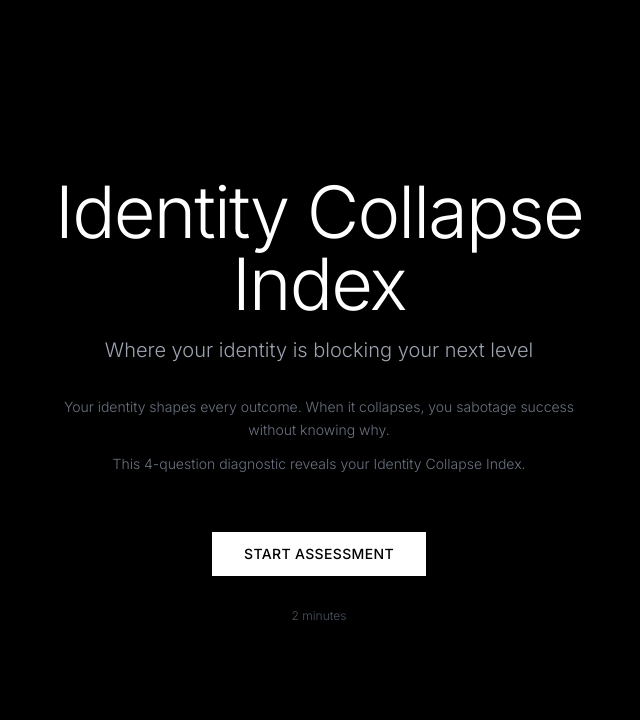
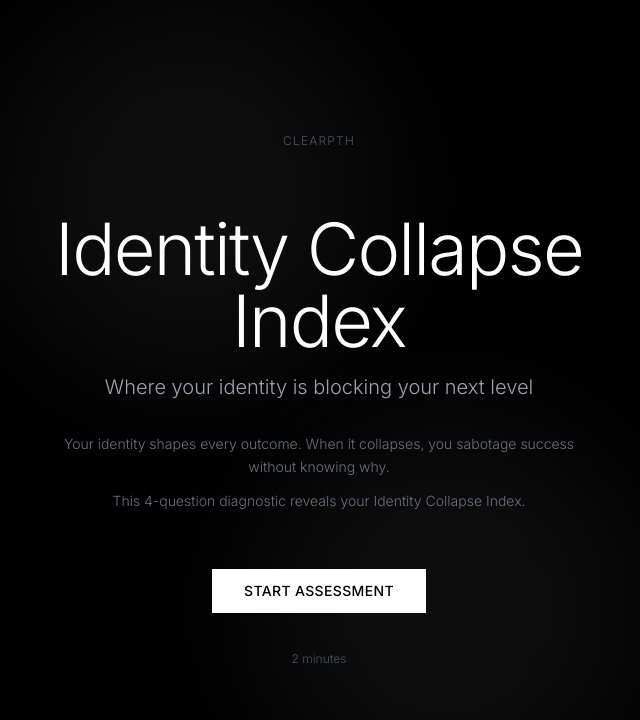
Before and after one commit to ewaters239811/levelup, a Next.js app: page / in a window 1280 px wide. Shown: the top 720 px of the page, without its empty margins (321-961 px from the left). Built offline with nearby package versions, Linux system fonts and the light colour scheme.

Commit message:
Add Clearpth branding, update CTA to 'Apply for 1:1 Consultation', and add design enhancements (gradient effects, grid patterns, button animations)

```diff
--- a/app/apply/page.tsx
+++ b/app/apply/page.tsx
@@ -14,8 +14,11 @@ export default function ApplyPage() {
 
   if (submitted) {
     return (
-      <div className="min-h-screen bg-black px-4 py-12">
-        <div className="w-full max-w-2xl mx-auto text-center space-y-6">
+      <div className="min-h-screen bg-black px-4 py-12 relative overflow-hidden">
+        <div className="absolute inset-0 overflow-hidden pointer-events-none">
+          <div className="absolute top-1/2 left-1/2 transform -translate-x-1/2 -translate-y-1/2 w-96 h-96 bg-white/5 rounded-full blur-3xl"></div>
+        </div>
+        <div className="w-full max-w-2xl mx-auto text-center space-y-6 relative z-10">
           <div className="space-y-3">
             <h1 className="text-3xl md:text-4xl font-light text-white">
               Application Received
@@ -30,9 +33,20 @@ export default function ApplyPage() {
   }
 
   return (
-    <div className="min-h-screen bg-black px-4 py-12">
-      <div className="w-full max-w-2xl mx-auto space-y-8">
-        <div className="text-center space-y-3">
+    <div className="min-h-screen bg-black px-4 py-12 relative overflow-hidden">
+      <div className="absolute inset-0 overflow-hidden pointer-events-none">
+        <div className="absolute top-0 right-1/4 w-96 h-96 bg-white/3 rounded-full blur-3xl"></div>
+        <div className="absolute bottom-0 left-1/4 w-96 h-96 bg-white/3 rounded-full blur-3xl"></div>
+      </div>
+      <div className="w-full max-w-2xl mx-auto space-y-8 relative z-10">
+        {/* Clearpth Branding */}
+        <div className="absolute top-0 left-0">
+          <p className="text-xs text-gray-600 font-light tracking-widest uppercase">
+            Clearpth
+          </p>
+        </div>
+
+        <div className="text-center space-y-3 pt-8">
           <h1 className="text-3xl md:text-4xl font-light text-white">
             Application
           </h1>
--- a/app/assessment/page.tsx
+++ b/app/assessment/page.tsx
@@ -56,9 +56,22 @@ export default function AssessmentPage() {
   const allAnswered = Object.values(scores).some((score) => score > 0);
 
   return (
-    <div className="min-h-screen bg-black px-4 py-12">
-      <div className="w-full max-w-2xl mx-auto space-y-12">
-        <div className="text-center space-y-3">
+    <div className="min-h-screen bg-black px-4 py-12 relative overflow-hidden">
+      {/* Background effects */}
+      <div className="absolute inset-0 overflow-hidden pointer-events-none">
+        <div className="absolute top-0 left-1/3 w-96 h-96 bg-white/3 rounded-full blur-3xl"></div>
+        <div className="absolute bottom-0 right-1/3 w-96 h-96 bg-white/3 rounded-full blur-3xl"></div>
+      </div>
+
+      <div className="w-full max-w-2xl mx-auto space-y-12 relative z-10">
+        {/* Clearpth Branding */}
+        <div className="absolute top-0 left-0">
+          <p className="text-xs text-gray-600 font-light tracking-widest uppercase">
+            Clearpth
+          </p>
+        </div>
+
+        <div className="text-center space-y-3 pt-8">
           <h1 className="text-3xl md:text-4xl font-light text-white">
             Identity Collapse Index
           </h1>
@@ -102,11 +115,15 @@ export default function AssessmentPage() {
             className="
               w-full px-8 py-3 bg-white text-black
               font-medium text-sm tracking-wide uppercase
-              hover:bg-gray-200 transition-colors duration-200
+              hover:bg-gray-200 transition-all duration-200
               disabled:bg-gray-900 disabled:text-gray-600 disabled:cursor-not-allowed
+              relative overflow-hidden group
             "
           >
-            Calculate Index
+            <span className="relative z-10">Calculate Index</span>
+            {allAnswered && (
+              <div className="absolute inset-0 bg-gradient-to-r from-transparent via-white/20 to-transparent translate-x-[-100%] group-hover:translate-x-[100%] transition-transform duration-700"></div>
+            )}
           </button>
         </div>
       </div>
--- a/app/globals.css
+++ b/app/globals.css
@@ -10,6 +10,12 @@
   body {
     @apply bg-black text-gray-100 antialiased;
     font-family: var(--font-inter);
+    background-image:
+      radial-gradient(circle at 20% 30%, rgba(255, 255, 255, 0.03) 0%, transparent 50%),
+      radial-gradient(circle at 80% 70%, rgba(255, 255, 255, 0.02) 0%, transparent 50%),
+      linear-gradient(rgba(255, 255, 255, 0.01) 1px, transparent 1px),
+      linear-gradient(90deg, rgba(255, 255, 255, 0.01) 1px, transparent 1px);
+    background-size: 100% 100%, 100% 100%, 60px 60px, 60px 60px;
   }
 }
 
@@ -21,4 +27,15 @@
   .border-glow {
     box-shadow: 0 0 10px rgba(255, 255, 255, 0.05);
   }
+
+  .gradient-mask {
+    background: linear-gradient(180deg, transparent 0%, rgba(0, 0, 0, 0.8) 100%);
+  }
+
+  .tech-grid {
+    background-image:
+      linear-gradient(rgba(255, 255, 255, 0.02) 1px, transparent 1px),
+      linear-gradient(90deg, rgba(255, 255, 255, 0.02) 1px, transparent 1px);
+    background-size: 40px 40px;
+  }
 }
--- a/app/page.tsx
+++ b/app/page.tsx
@@ -4,9 +4,22 @@ import Link from 'next/link';
 
 export default function LandingPage() {
   return (
-    <div className="min-h-screen flex items-center justify-center px-4 py-12 bg-black">
-      <div className="w-full max-w-2xl mx-auto text-center space-y-8">
-        <div className="space-y-4">
+    <div className="min-h-screen flex items-center justify-center px-4 py-12 bg-black relative overflow-hidden">
+      {/* Background gradient effects */}
+      <div className="absolute inset-0 overflow-hidden pointer-events-none">
+        <div className="absolute top-0 left-1/4 w-96 h-96 bg-white/5 rounded-full blur-3xl"></div>
+        <div className="absolute bottom-0 right-1/4 w-96 h-96 bg-white/5 rounded-full blur-3xl"></div>
+      </div>
+
+      <div className="w-full max-w-2xl mx-auto text-center space-y-8 relative z-10">
+        {/* Clearpth Branding */}
+        <div className="absolute top-0 left-0 right-0">
+          <p className="text-xs text-gray-600 font-light tracking-widest uppercase">
+            Clearpth
+          </p>
+        </div>
+
+        <div className="space-y-4 pt-12">
           <h1 className="text-5xl md:text-6xl lg:text-7xl font-light text-white leading-tight tracking-tight">
             Identity Collapse Index
           </h1>
@@ -30,10 +43,12 @@ export default function LandingPage() {
             className="
               inline-block px-8 py-3 bg-white text-black
               font-medium text-sm tracking-wide uppercase
-              hover:bg-gray-200 transition-colors duration-200
+              hover:bg-gray-200 transition-all duration-200
+              relative overflow-hidden group
             "
           >
-            Start Assessment
+            <span className="relative z-10">Start Assessment</span>
+            <div className="absolute inset-0 bg-gradient-to-r from-transparent via-white/20 to-transparent translate-x-[-100%] group-hover:translate-x-[100%] transition-transform duration-700"></div>
           </Link>
         </div>
 
--- a/app/result/page.tsx
+++ b/app/result/page.tsx
@@ -61,9 +61,22 @@ function ResultContent() {
   }
 
   return (
-    <div className="min-h-screen bg-black px-4 py-12">
-      <div className="w-full max-w-2xl mx-auto space-y-12">
-        <div className="text-center space-y-6">
+    <div className="min-h-screen bg-black px-4 py-12 relative overflow-hidden">
+      {/* Background effects */}
+      <div className="absolute inset-0 overflow-hidden pointer-events-none">
+        <div className="absolute top-1/4 right-1/4 w-96 h-96 bg-white/5 rounded-full blur-3xl"></div>
+        <div className="absolute bottom-1/4 left-1/4 w-96 h-96 bg-white/5 rounded-full blur-3xl"></div>
+      </div>
+
+      <div className="w-full max-w-2xl mx-auto space-y-12 relative z-10">
+        {/* Clearpth Branding */}
+        <div className="absolute top-0 left-0">
+          <p className="text-xs text-gray-600 font-light tracking-widest uppercase">
+            Clearpth
+          </p>
+        </div>
+
+        <div className="text-center space-y-6 pt-8">
           <div className="space-y-2">
             <p className="text-xs text-gray-500 font-light uppercase tracking-wider">
               Your Identity Collapse Index
@@ -91,10 +104,12 @@ function ResultContent() {
             className="
               block w-full text-center px-8 py-3 bg-white text-black
               font-medium text-sm tracking-wide uppercase
-              hover:bg-gray-200 transition-colors duration-200
+              hover:bg-gray-200 transition-all duration-200
+              relative overflow-hidden group
             "
           >
-            Book a 1-on-1 Consultation to Reach Your Potential
+            <span className="relative z-10">Apply for a 1:1 Consultation</span>
+            <div className="absolute inset-0 bg-gradient-to-r from-transparent via-white/20 to-transparent translate-x-[-100%] group-hover:translate-x-[100%] transition-transform duration-700"></div>
           </a>
         </div>
       </div>
```
